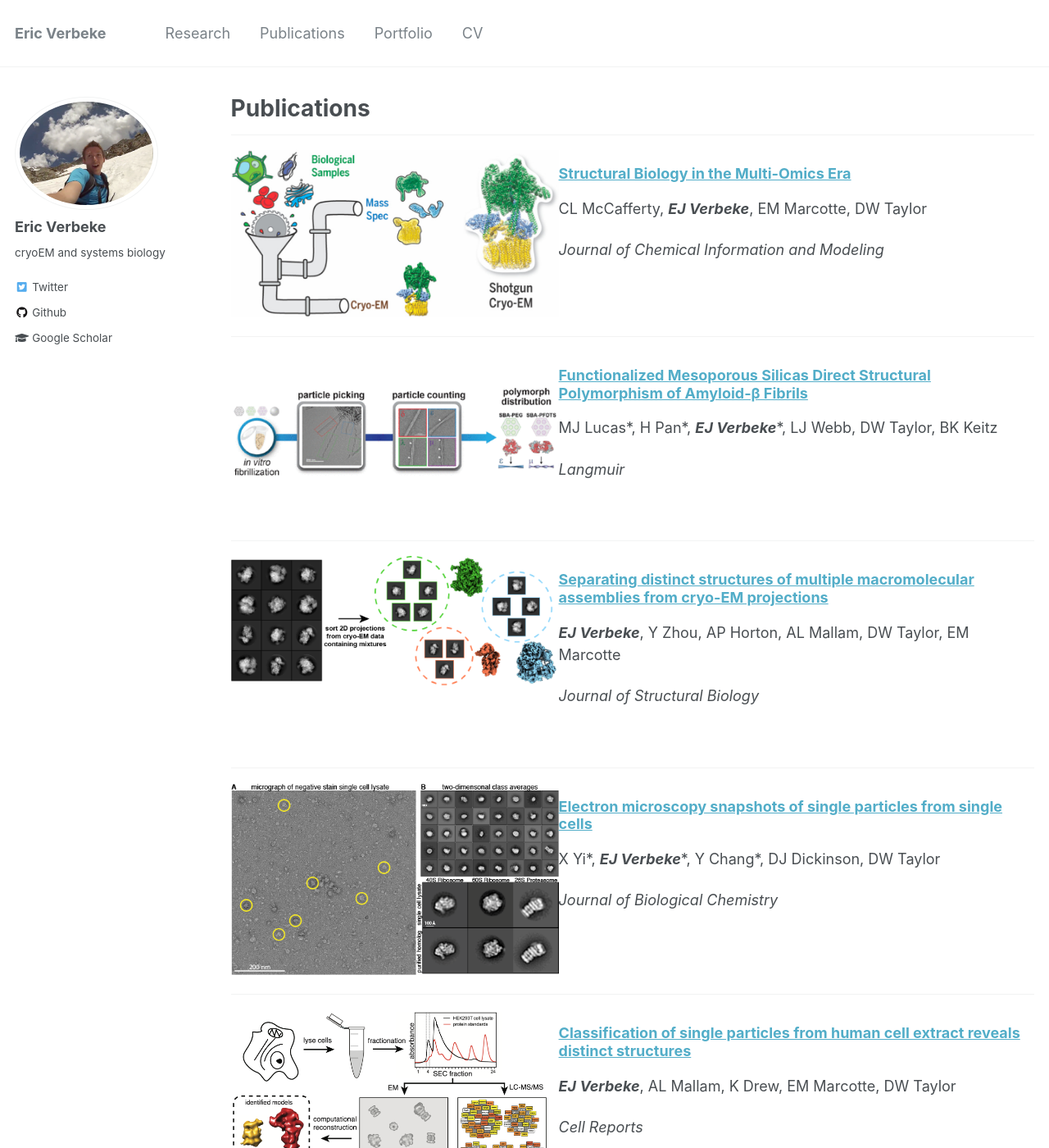
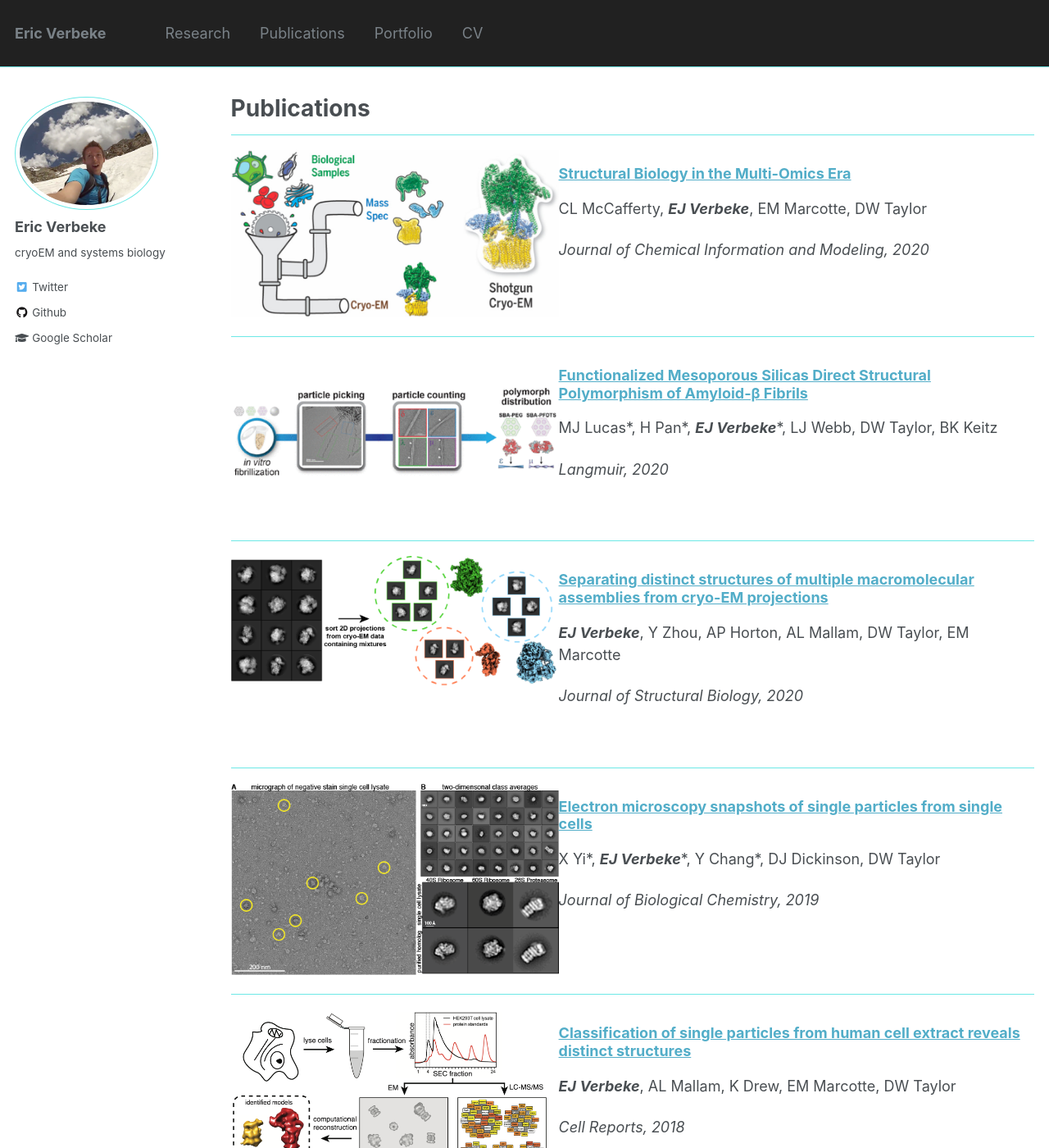
Before and after one commit to EricVerbeke/EricVerbeke.github.io, a Jekyll site: the page built from _pages/publications.md, in a window 1280 px wide and 1400 px high. Shown: the whole window at 82% size. Built offline with Jekyll 4.4.1, drawn with Linux system fonts in a browser that asks for light colours; some of the changed text lies outside the part shown.

Commit message:
updates and masthead color

```diff
--- a/_pages/publications.md
+++ b/_pages/publications.md
@@ -13,7 +13,7 @@ author_profile: true
 ### [Structural Biology in the Multi-Omics Era](https://pubs.acs.org/doi/abs/10.1021/acs.jcim.9b01164)
 CL McCafferty, ***EJ Verbeke***, EM Marcotte, DW Taylor
 
-*Journal of Chemical Information and Modeling*
+*Journal of Chemical Information and Modeling, 2020*
 
 <br clear="left"/>
 
@@ -26,7 +26,7 @@ CL McCafferty, ***EJ Verbeke***, EM Marcotte, DW Taylor
 ### [Functionalized Mesoporous Silicas Direct Structural Polymorphism of Amyloid-β Fibrils](https://pubs.acs.org/doi/abs/10.1021/acs.langmuir.0c00827)
 MJ Lucas\*, H Pan\*, ***EJ Verbeke****, LJ Webb, DW Taylor, BK Keitz
 
-*Langmuir*
+*Langmuir, 2020*
 
 <br clear="left"/>
 
@@ -39,7 +39,7 @@ MJ Lucas\*, H Pan\*, ***EJ Verbeke****, LJ Webb, DW Taylor, BK Keitz
 ### [Separating distinct structures of multiple macromolecular assemblies from cryo-EM projections](https://doi.org/10.1016/j.jsb.2019.107416)
 ***EJ Verbeke***, Y Zhou, AP Horton, AL Mallam, DW Taylor, EM Marcotte
 
-*Journal of Structural Biology*
+*Journal of Structural Biology, 2020*
 
 <br clear="left"/>
 
@@ -52,7 +52,7 @@ MJ Lucas\*, H Pan\*, ***EJ Verbeke****, LJ Webb, DW Taylor, BK Keitz
 ### [Electron microscopy snapshots of single particles from single cells](https://www.jbc.org/content/294/5/1602.short)
 X Yi\*, ***EJ Verbeke****, Y Chang\*, DJ Dickinson, DW Taylor
 
-*Journal of Biological Chemistry*
+*Journal of Biological Chemistry, 2019*
 
 <br clear="left"/>
 
@@ -65,7 +65,7 @@ X Yi\*, ***EJ Verbeke****, Y Chang\*, DJ Dickinson, DW Taylor
 ### [Classification of single particles from human cell extract reveals distinct structures](https://doi.org/10.1016/j.celrep.2018.06.022)
 ***EJ Verbeke***, AL Mallam, K Drew, EM Marcotte, DW Taylor
 
-*Cell Reports*
+*Cell Reports, 2018*
 
 <br clear="left"/>
 
--- a/_sass/_masthead.scss
+++ b/_sass/_masthead.scss
@@ -3,6 +3,7 @@
    ========================================================================== */
 
 .masthead {
+  background-color: $masthead-color;
   position: relative;
   border-bottom: 1px solid $border-color;
   -webkit-animation: intro 0.3s both;
--- a/_sass/_navigation.scss
+++ b/_sass/_navigation.scss
@@ -175,7 +175,7 @@
 .greedy-nav {
   position: relative;
   min-width: 250px;
-  background: $background-color;
+  background: $masthead-color;
 
   a {
     display: block;
--- a/_sass/_variables.scss
+++ b/_sass/_variables.scss
@@ -58,7 +58,8 @@ $background-color           : #fff;
 $code-background-color      : #fafafa;
 $code-background-color-dark : $light-gray;
 $text-color                 : $dark-gray;
-$border-color               : $lighter-gray;
+$border-color               : #6de8e6;
+$masthead-color             : #212121;
 
 $primary-color              : #7a8288;
 $success-color              : #62c462;
```
Also changed, not shown: other parts of _pages/publications.md (+1 -1 lines), _pages/about.md (+1 -1 lines), _pages/cv.md (+1 -1 lines).
